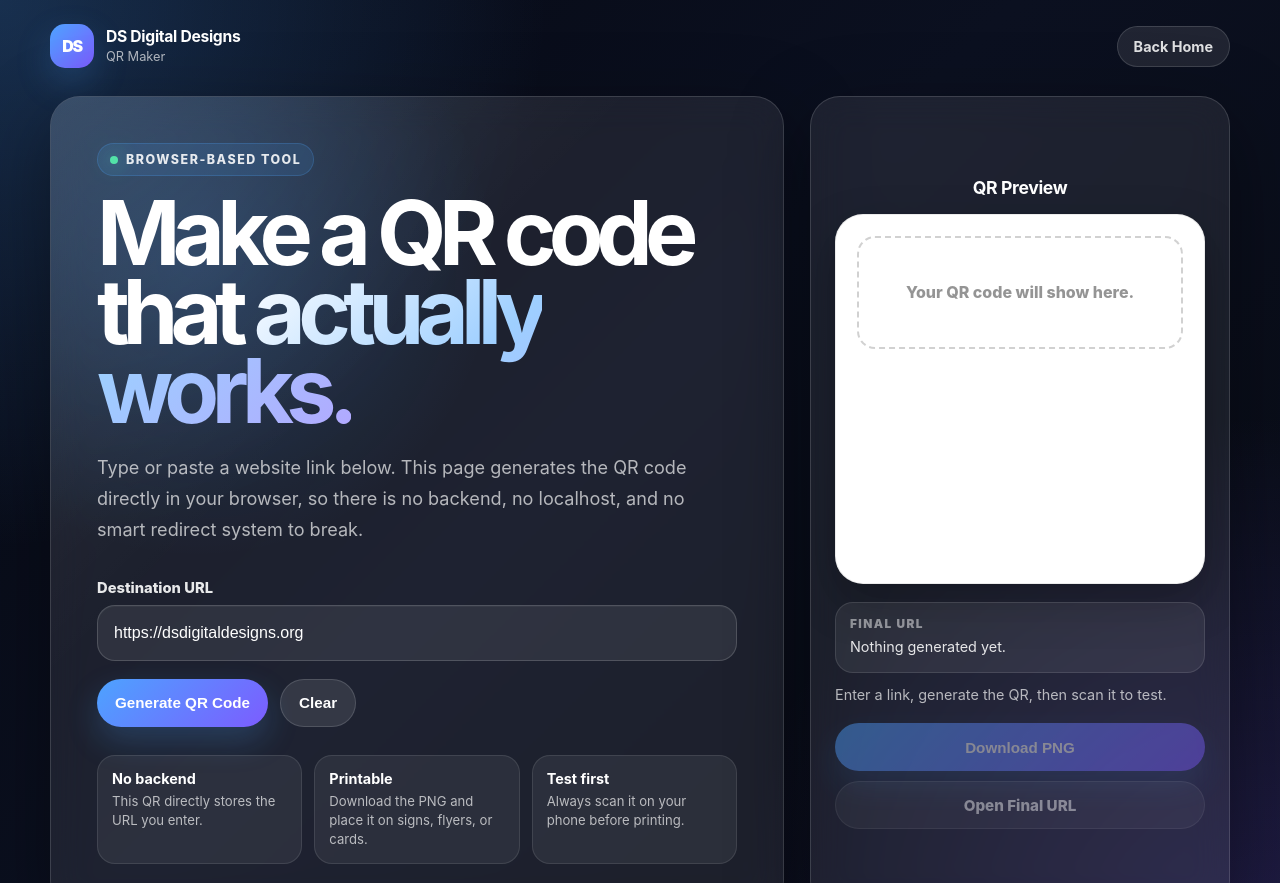
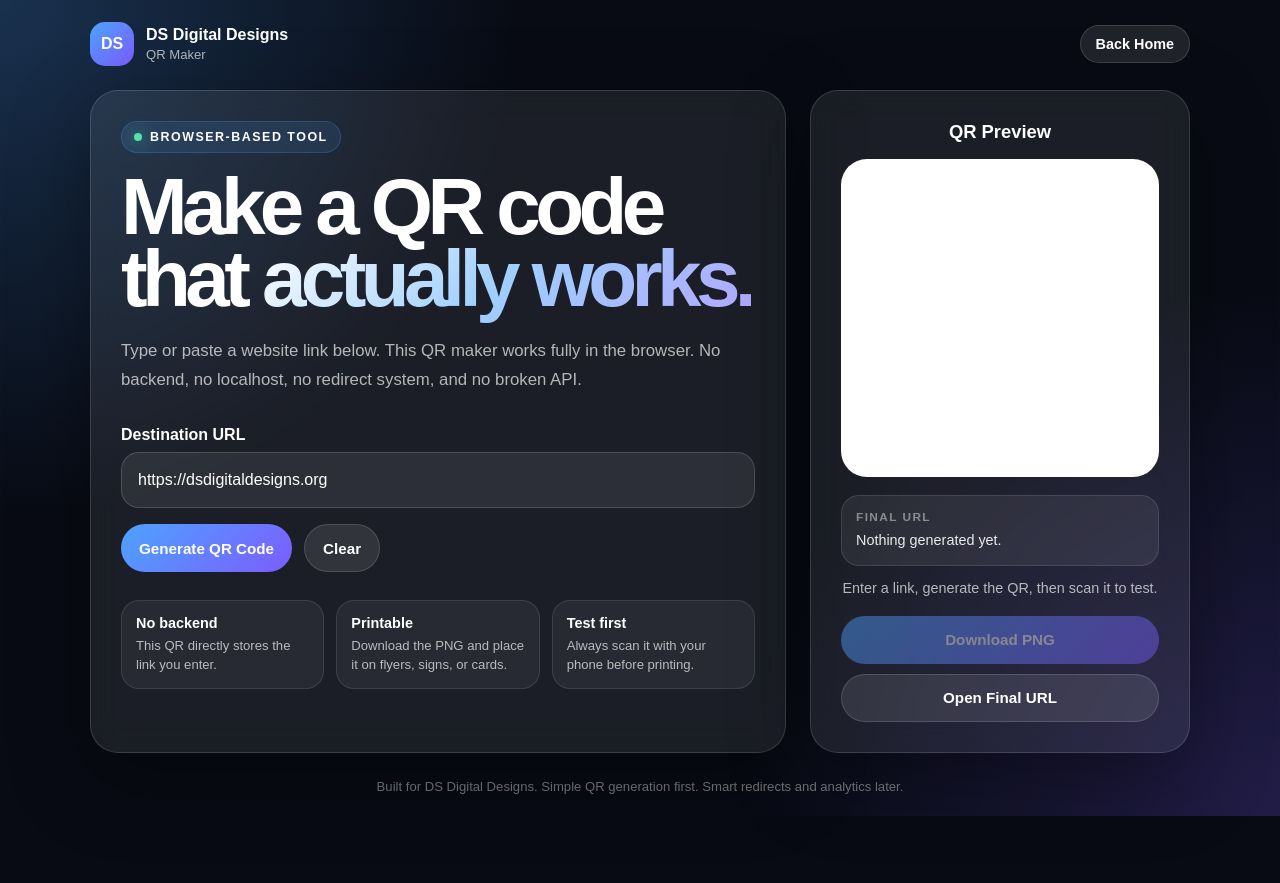
Before and after one commit to dylanmsprouse3455/DS-digital, a plain HTML site: page qr/index.html in a window 1280 px wide. Shown: the top 883 px of the page. After the commit the page ends 816 px from the top, so only its background shows below. Drawn offline with Linux system fonts and the light colour scheme; a script that the page names is missing.

Commit message:
Update index.html

```diff
--- a/qr/index.html
+++ b/qr/index.html
@@ -6,65 +6,45 @@
 
   <title>QR Maker | DS Digital Designs</title>
 
-  <!-- Client-side QR generator. No backend needed. -->
-  <script src="https://cdn.jsdelivr.net/npm/qrcode@1.5.3/build/qrcode.min.js"></script>
+  <!-- Working browser-only QR library -->
+  <script src="https://cdnjs.cloudflare.com/ajax/libs/qrcodejs/1.0.0/qrcode.min.js"></script>
 
   <style>
     :root {
       --bg: #080b14;
-      --bg-soft: #101626;
       --card: rgba(255, 255, 255, 0.08);
-      --card-strong: rgba(255, 255, 255, 0.12);
       --border: rgba(255, 255, 255, 0.14);
       --text: #ffffff;
       --muted: rgba(255, 255, 255, 0.68);
-      --muted-2: rgba(255, 255, 255, 0.48);
       --accent: #4da3ff;
-      --accent-2: #7c5cff;
+      --accent2: #7c5cff;
       --success: #53e2a8;
       --danger: #ff5c7a;
-      --shadow: 0 24px 80px rgba(0, 0, 0, 0.38);
     }
 
     * {
       box-sizing: border-box;
     }
 
-    html {
-      scroll-behavior: smooth;
-    }
-
     body {
       margin: 0;
       min-height: 100vh;
-      font-family: Inter, ui-sans-serif, system-ui, -apple-system, BlinkMacSystemFont, "Segoe UI", Arial, sans-serif;
+      font-family: Arial, Helvetica, sans-serif;
       color: var(--text);
       background:
         radial-gradient(circle at top left, rgba(77, 163, 255, 0.25), transparent 34%),
         radial-gradient(circle at bottom right, rgba(124, 92, 255, 0.22), transparent 35%),
-        linear-gradient(135deg, #060914 0%, #0b1020 45%, #080b14 100%);
-      padding: 0;
-    }
-
-    a {
-      color: inherit;
-    }
-
-    .page {
-      width: 100%;
-      min-height: 100vh;
-      padding: 24px;
-      display: flex;
-      flex-direction: column;
+        #080b14;
+      padding: 22px;
     }
 
     .nav {
       width: 100%;
-      max-width: 1180px;
-      margin: 0 auto 28px;
+      max-width: 1100px;
+      margin: 0 auto 24px;
       display: flex;
+      justify-content: space-between;
       align-items: center;
-      justify-content: space-between;
       gap: 16px;
     }
 
@@ -73,93 +53,60 @@
       align-items: center;
       gap: 12px;
       text-decoration: none;
+      color: white;
     }
 
     .brand-mark {
       width: 44px;
       height: 44px;
       border-radius: 15px;
+      background: linear-gradient(135deg, var(--accent), var(--accent2));
       display: grid;
       place-items: center;
-      background: linear-gradient(135deg, var(--accent), var(--accent-2));
-      box-shadow: 0 14px 35px rgba(77, 163, 255, 0.22);
-      font-weight: 950;
-      color: #fff;
-      letter-spacing: -0.08em;
-    }
-
-    .brand-text {
-      display: flex;
-      flex-direction: column;
-      line-height: 1.1;
+      font-weight: 900;
     }
 
     .brand-text strong {
-      font-size: 0.98rem;
-      letter-spacing: -0.02em;
+      display: block;
+      font-size: 1rem;
     }
 
     .brand-text span {
-      margin-top: 4px;
+      display: block;
       color: var(--muted);
-      font-size: 0.8rem;
+      font-size: 0.82rem;
+      margin-top: 3px;
     }
 
     .home-link {
+      color: white;
       text-decoration: none;
-      padding: 11px 16px;
+      padding: 10px 15px;
       border-radius: 999px;
-      background: rgba(255, 255, 255, 0.09);
+      background: rgba(255,255,255,0.1);
       border: 1px solid var(--border);
-      color: rgba(255, 255, 255, 0.86);
+      font-weight: 700;
       font-size: 0.9rem;
-      font-weight: 750;
-      transition: transform 0.18s ease, background 0.18s ease;
-    }
-
-    .home-link:hover {
-      transform: translateY(-2px);
-      background: rgba(255, 255, 255, 0.13);
     }
 
     .wrap {
       width: 100%;
-      max-width: 1180px;
-      margin: auto;
+      max-width: 1100px;
+      margin: 0 auto;
       display: grid;
-      grid-template-columns: minmax(0, 1fr) 420px;
-      gap: 26px;
+      grid-template-columns: 1fr 380px;
+      gap: 24px;
       align-items: stretch;
     }
 
     .panel {
       background: var(--card);
       border: 1px solid var(--border);
-      border-radius: 30px;
-      box-shadow: var(--shadow);
-      backdrop-filter: blur(18px);
-      -webkit-backdrop-filter: blur(18px);
-      overflow: hidden;
-    }
-
-    .main-panel {
-      padding: clamp(24px, 5vw, 46px);
-      position: relative;
-    }
-
-    .main-panel::before {
-      content: "";
-      position: absolute;
-      inset: 0;
-      background:
-        linear-gradient(135deg, rgba(255, 255, 255, 0.08), transparent 38%),
-        radial-gradient(circle at 20% 20%, rgba(77, 163, 255, 0.18), transparent 34%);
-      pointer-events: none;
-    }
-
-    .main-inner {
-      position: relative;
-      z-index: 1;
+      border-radius: 28px;
+      padding: 30px;
+      backdrop-filter: blur(16px);
+      -webkit-backdrop-filter: blur(16px);
+      box-shadow: 0 24px 80px rgba(0,0,0,0.35);
     }
 
     .eyebrow {
@@ -171,90 +118,78 @@
       border-radius: 999px;
       background: rgba(77, 163, 255, 0.12);
       border: 1px solid rgba(77, 163, 255, 0.22);
-      color: rgba(255, 255, 255, 0.88);
       font-size: 0.78rem;
-      font-weight: 850;
+      font-weight: 800;
       letter-spacing: 0.12em;
       text-transform: uppercase;
     }
 
-    .eyebrow-dot {
+    .dot {
       width: 8px;
       height: 8px;
-      border-radius: 999px;
+      border-radius: 99px;
       background: var(--success);
-      box-shadow: 0 0 20px rgba(83, 226, 168, 0.9);
+      box-shadow: 0 0 16px rgba(83,226,168,0.8);
     }
 
     h1 {
       margin: 0;
-      max-width: 760px;
-      font-size: clamp(2.4rem, 7vw, 5.6rem);
-      line-height: 0.88;
-      letter-spacing: -0.085em;
+      font-size: clamp(2.4rem, 7vw, 5rem);
+      line-height: 0.9;
+      letter-spacing: -0.07em;
     }
 
-    .gradient-text {
-      background: linear-gradient(135deg, #ffffff, #9ecfff 50%, #b2a7ff);
+    .gradient {
+      background: linear-gradient(135deg, #fff, #9ecfff, #b2a7ff);
       -webkit-background-clip: text;
       background-clip: text;
       color: transparent;
     }
 
     .lead {
-      max-width: 650px;
       margin: 22px 0 0;
+      max-width: 640px;
       color: var(--muted);
-      font-size: clamp(1rem, 2vw, 1.13rem);
       line-height: 1.7;
+      font-size: 1.05rem;
     }
 
     .form {
-      margin-top: 34px;
-      display: grid;
-      gap: 16px;
-    }
-
-    .field {
-      display: grid;
-      gap: 8px;
+      margin-top: 32px;
     }
 
     label {
-      color: rgba(255, 255, 255, 0.9);
-      font-size: 0.92rem;
+      display: block;
+      margin-bottom: 8px;
       font-weight: 800;
     }
 
     input {
       width: 100%;
       min-height: 56px;
-      border: 1px solid rgba(255, 255, 255, 0.16);
       border-radius: 18px;
-      outline: none;
-      background: rgba(255, 255, 255, 0.08);
-      color: #fff;
+      border: 1px solid rgba(255,255,255,0.16);
+      background: rgba(255,255,255,0.08);
+      color: white;
       padding: 0 16px;
       font-size: 1rem;
-      box-shadow: inset 0 1px 0 rgba(255, 255, 255, 0.04);
-      transition: border-color 0.18s ease, box-shadow 0.18s ease, background 0.18s ease;
+      outline: none;
     }
 
     input::placeholder {
-      color: rgba(255, 255, 255, 0.38);
+      color: rgba(255,255,255,0.4);
     }
 
     input:focus {
-      border-color: rgba(77, 163, 255, 0.8);
-      background: rgba(255, 255, 255, 0.105);
-      box-shadow: 0 0 0 5px rgba(77, 163, 255, 0.12);
+      border-color: rgba(77,163,255,0.8);
+      box-shadow: 0 0 0 5px rgba(77,163,255,0.12);
     }
 
-    .button-row {
+    .buttons {
       display: flex;
+      gap: 12px;
       flex-wrap: wrap;
-      gap: 12px;
-      margin-top: 2px;
+      margin-top: 16px;
     }
 
     button,
@@ -263,55 +198,38 @@
       border: 0;
       border-radius: 999px;
       padding: 0 18px;
+      cursor: pointer;
+      font-weight: 850;
+      font-size: 0.95rem;
+      text-decoration: none;
       display: inline-flex;
       align-items: center;
       justify-content: center;
-      gap: 9px;
-      cursor: pointer;
-      font-size: 0.95rem;
-      font-weight: 850;
-      text-decoration: none;
-      transition: transform 0.18s ease, opacity 0.18s ease, background 0.18s ease;
-      user-select: none;
-    }
-
-    button:hover,
-    .button:hover {
-      transform: translateY(-2px);
-      opacity: 0.94;
-    }
-
-    button:disabled,
-    .button[aria-disabled="true"] {
-      opacity: 0.45;
-      cursor: not-allowed;
-      transform: none;
     }
 
     .primary {
-      background: linear-gradient(135deg, var(--accent), var(--accent-2));
-      color: #fff;
-      box-shadow: 0 14px 32px rgba(77, 163, 255, 0.22);
+      background: linear-gradient(135deg, var(--accent), var(--accent2));
+      color: white;
     }
 
     .secondary {
-      background: rgba(255, 255, 255, 0.1);
-      color: #fff;
-      border: 1px solid rgba(255, 255, 255, 0.14);
+      background: rgba(255,255,255,0.1);
+      border: 1px solid rgba(255,255,255,0.14);
+      color: white;
     }
 
     .notes {
       margin-top: 28px;
       display: grid;
-      grid-template-columns: repeat(3, minmax(0, 1fr));
+      grid-template-columns: repeat(3, 1fr);
       gap: 12px;
     }
 
     .note {
       padding: 14px;
       border-radius: 18px;
-      background: rgba(255, 255, 255, 0.065);
-      border: 1px solid rgba(255, 255, 255, 0.1);
+      background: rgba(255,255,255,0.06);
+      border: 1px solid rgba(255,255,255,0.1);
     }
 
     .note strong {
@@ -321,87 +239,86 @@
     }
 
     .note span {
-      display: block;
       color: var(--muted);
       font-size: 0.82rem;
       line-height: 1.45;
     }
 
     .preview-panel {
-      padding: 24px;
-      display: flex;
-      flex-direction: column;
-      justify-content: center;
+      text-align: center;
     }
 
     .preview-title {
       margin: 0 0 16px;
-      text-align: center;
-      font-size: 1.1rem;
-      letter-spacing: -0.02em;
+      font-size: 1.15rem;
     }
 
     .qr-frame {
       width: 100%;
       aspect-ratio: 1 / 1;
-      border-radius: 28px;
+      border-radius: 26px;
       background: #ffffff;
       padding: 22px;
       display: grid;
       place-items: center;
-      box-shadow:
-        inset 0 0 0 1px rgba(0, 0, 0, 0.08),
-        0 18px 45px rgba(0, 0, 0, 0.28);
+      margin-bottom: 18px;
     }
 
-    #qrCanvas {
+    #qrcode {
+      width: 100%;
+      height: 100%;
+      display: grid;
+      place-items: center;
+    }
+
+    #qrcode img,
+    #qrcode canvas {
       width: 100% !important;
       height: auto !important;
       display: block;
     }
 
-    .empty-qr {
+    .empty {
+      color: rgba(0,0,0,0.45);
+      border: 2px dashed rgba(0,0,0,0.18);
+      border-radius: 18px;
       width: 100%;
       height: 100%;
-      border-radius: 18px;
       display: grid;
       place-items: center;
-      border: 2px dashed rgba(0, 0, 0, 0.18);
-      color: rgba(0, 0, 0, 0.42);
-      text-align: center;
-      padding: 18px;
-      font-weight: 850;
-      line-height: 1.35;
+      padding: 20px;
+      font-weight: 800;
     }
 
     .result {
-      margin-top: 18px;
+      margin-top: 16px;
       padding: 14px;
       border-radius: 18px;
-      background: rgba(255, 255, 255, 0.07);
-      border: 1px solid rgba(255, 255, 255, 0.11);
+      background: rgba(255,255,255,0.07);
+      border: 1px solid rgba(255,255,255,0.11);
       overflow-wrap: anywhere;
+      text-align: left;
     }
 
-    .result-label {
+    .result span {
       display: block;
-      margin-bottom: 6px;
-      color: var(--muted-2);
+      color: rgba(255,255,255,0.45);
       font-size: 0.74rem;
       font-weight: 900;
       letter-spacing: 0.12em;
       text-transform: uppercase;
+      margin-bottom: 6px;
     }
 
     #finalUrl {
-      color: rgba(255, 255, 255, 0.88);
+      color: rgba(255,255,255,0.9);
       font-size: 0.9rem;
       line-height: 1.45;
     }
 
     .status {
+      margin-top: 12px;
       min-height: 22px;
-      margin-top: 12px;
       color: var(--muted);
       font-size: 0.9rem;
       line-height: 1.4;
@@ -416,31 +333,36 @@
     }
 
     .preview-actions {
-      margin-top: 16px;
       display: grid;
       gap: 10px;
+      margin-top: 16px;
     }
 
-    .full {
+    .preview-actions button,
+    .preview-actions a {
       width: 100%;
     }
 
-    .footer {
-      width: 100%;
-      max-width: 1180px;
-      margin: 28px auto 0;
-      color: rgba(255, 255, 255, 0.45);
-      font-size: 0.82rem;
-      text-align: center;
+    button:disabled {
+      opacity: 0.45;
+      cursor: not-allowed;
     }
 
-    @media (max-width: 920px) {
+    .footer {
+      max-width: 1100px;
+      margin: 26px auto 0;
+      color: rgba(255,255,255,0.45);
+      text-align: center;
+      font-size: 0.82rem;
+    }
+
+    @media (max-width: 900px) {
       .wrap {
         grid-template-columns: 1fr;
       }
 
       .preview-panel {
-        max-width: 500px;
+        max-width: 480px;
         width: 100%;
         margin: 0 auto;
       }
@@ -451,59 +373,34 @@
     }
 
     @media (max-width: 560px) {
-      .page {
+      body {
         padding: 16px;
-      }
-
-      .nav {
-        align-items: flex-start;
-      }
-
-      .brand-mark {
-        width: 40px;
-        height: 40px;
       }
 
       .brand-text span {
         display: none;
       }
 
-      .home-link {
-        padding: 10px 13px;
-        font-size: 0.82rem;
-      }
-
-      .main-panel,
-      .preview-panel {
+      .panel {
+        padding: 24px;
         border-radius: 24px;
       }
 
-      .main-panel {
-        padding: 24px;
-      }
-
-      .button-row {
+      .buttons {
         display: grid;
-        grid-template-columns: 1fr;
       }
 
       button,
       .button {
         width: 100%;
       }
-
-      .qr-frame {
-        border-radius: 24px;
-        padding: 18px;
-      }
     }
   </style>
 </head>
 
 <body>
-  <main class="page">
-    <nav class="nav" aria-label="Main navigation">
-      <a class="brand" href="../index.html" aria-label="Back to DS Digital Designs homepage">
+  <nav class="nav">
+    <a class="brand" href="../index.html">
       <div class="brand-mark">DS</div>
       <div class="brand-text">
         <strong>DS Digital Designs</strong>
@@ -514,27 +411,26 @@
     <a class="home-link" href="../index.html">Back Home</a>
   </nav>
 
-    <section class="wrap">
-      <div class="panel main-panel">
-        <div class="main-inner">
+  <main class="wrap">
+    <section class="panel">
       <p class="eyebrow">
-            <span class="eyebrow-dot"></span>
+        <span class="dot"></span>
         Browser-Based Tool
       </p>
 
       <h1>
         Make a QR code that
-            <span class="gradient-text">actually works.</span>
+        <span class="gradient">actually works.</span>
       </h1>
 
       <p class="lead">
-            Type or paste a website link below. This page generates the QR code directly in your browser,
-            so there is no backend, no localhost, and no smart redirect system to break.
+        Type or paste a website link below. This QR maker works fully in the browser.
+        No backend, no localhost, no redirect system, and no broken API.
       </p>
 
       <form class="form" id="qrForm">
-            <div class="field">
         <label for="urlInput">Destination URL</label>
+
         <input
           id="urlInput"
           type="text"
@@ -543,50 +439,42 @@
           placeholder="example.com or https://example.com"
           value="https://dsdigitaldesigns.org"
         />
-            </div>
 
-            <div class="button-row">
-              <button class="primary" type="submit">
-                Generate QR Code
-              </button>
-
-              <button class="secondary" type="button" id="clearBtn">
-                Clear
-              </button>
+        <div class="buttons">
+          <button class="primary" type="submit">Generate QR Code</button>
+          <button class="secondary" type="button" id="clearBtn">Clear</button>
         </div>
       </form>
 
-          <div class="notes" aria-label="QR code notes">
+      <div class="notes">
         <div class="note">
           <strong>No backend</strong>
-              <span>This QR directly stores the URL you enter.</span>
+          <span>This QR directly stores the link you enter.</span>
         </div>
 
         <div class="note">
           <strong>Printable</strong>
-              <span>Download the PNG and place it on signs, flyers, or cards.</span>
+          <span>Download the PNG and place it on flyers, signs, or cards.</span>
         </div>
 
         <div class="note">
           <strong>Test first</strong>
-              <span>Always scan it on your phone before printing.</span>
+          <span>Always scan it with your phone before printing.</span>
         </div>
       </div>
+    </section>
+
+    <aside class="panel preview-panel">
+      <h2 class="preview-title">QR Preview</h2>
+
+      <div class="qr-frame">
+        <div id="qrcode">
+          <div class="empty">Your QR code will show here.</div>
         </div>
       </div>
 
-      <aside class="panel preview-panel" aria-label="QR preview">
-        <h2 class="preview-title">QR Preview</h2>
-
-        <div class="qr-frame" id="qrFrame">
-          <div class="empty-qr" id="emptyQr">
-            Your QR code will show here.
-          </div>
-          <canvas id="qrCanvas" hidden></canvas>
-        </div>
-
       <div class="result">
-          <span class="result-label">Final URL</span>
+        <span>Final URL</span>
         <div id="finalUrl">Nothing generated yet.</div>
       </div>
 
@@ -595,27 +483,25 @@
       </div>
 
       <div class="preview-actions">
-          <button class="primary full" type="button" id="downloadBtn" disabled>
+        <button class="primary" type="button" id="downloadBtn" disabled>
           Download PNG
         </button>
 
-          <a class="button secondary full" id="openBtn" href="#" target="_blank" rel="noopener noreferrer" aria-disabled="true">
+        <a class="button secondary" id="openBtn" href="#" target="_blank" rel="noopener noreferrer">
           Open Final URL
         </a>
       </div>
     </aside>
-    </section>
+  </main>
 
   <footer class="footer">
     Built for DS Digital Designs. Simple QR generation first. Smart redirects and analytics later.
   </footer>
-  </main>
 
   <script>
     const form = document.getElementById("qrForm");
     const urlInput = document.getElementById("urlInput");
-    const canvas = document.getElementById("qrCanvas");
-    const emptyQr = document.getElementById("emptyQr");
+    const qrcodeBox = document.getElementById("qrcode");
     const finalUrl = document.getElementById("finalUrl");
     const statusText = document.getElementById("statusText");
     const downloadBtn = document.getElementById("downloadBtn");
@@ -627,9 +513,7 @@
     function normalizeUrl(value) {
       let url = value.trim();
 
-      if (!url) {
-        return "";
-      }
+      if (!url) return "";
 
       if (!/^https?:\/\//i.test(url)) {
         url = "https://" + url;
@@ -638,11 +522,11 @@
       return url;
     }
 
-    function isProbablyValidUrl(url) {
+    function isValidUrl(url) {
       try {
         const parsed = new URL(url);
         return parsed.protocol === "http:" || parsed.protocol === "https:";
-      } catch {
+      } catch (error) {
         return false;
       }
     }
@@ -651,49 +535,46 @@
       statusText.textContent = message;
       statusText.className = "status";
 
-      if (type === "good") {
-        statusText.classList.add("good");
+      if (type === "good") statusText.classList.add("good");
+      if (type === "bad") statusText.classList.add("bad");
     }
 
-      if (type === "bad") {
-        statusText.classList.add("bad");
-      }
-    }
+    function generateQr(url) {
+      qrcodeBox.innerHTML = "";
 
-    function setOpenButton(url) {
-      openBtn.href = url || "#";
-
-      if (url) {
-        openBtn.setAttribute("aria-disabled", "false");
-      } else {
-        openBtn.setAttribute("aria-disabled", "true");
-      }
-    }
-
-    async function generateQr(url) {
-      const size = 1024;
-
-      await QRCode.toCanvas(canvas, url, {
-        width: size,
-        margin: 2,
-        color: {
-          dark: "#000000",
-          light: "#ffffff"
-        },
-        errorCorrectionLevel: "H"
+      new QRCode(qrcodeBox, {
+        text: url,
+        width: 900,
+        height: 900,
+        colorDark: "#000000",
+        colorLight: "#ffffff",
+        correctLevel: QRCode.CorrectLevel.H
       });
-
-      canvas.hidden = false;
-      emptyQr.hidden = true;
 
       currentUrl = url;
       finalUrl.textContent = url;
+      openBtn.href = url;
       downloadBtn.disabled = false;
-      setOpenButton(url);
-      setStatus("QR code generated. Scan it before printing.", "good");
+
+      setStatus("QR generated. Scan it before printing.", "good");
     }
 
-    form.addEventListener("submit", async (event) => {
+    function getQrImageData() {
+      const img = qrcodeBox.querySelector("img");
+      const canvas = qrcodeBox.querySelector("canvas");
+
+      if (canvas) {
+        return canvas.toDataURL("image/png");
+      }
+
+      if (img) {
+        return img.src;
+      }
+
+      return null;
+    }
+
+    form.addEventListener("submit", function (event) {
       event.preventDefault();
 
       const url = normalizeUrl(urlInput.value);
@@ -703,27 +584,23 @@
         return;
       }
 
-      if (!isProbablyValidUrl(url)) {
+      if (!isValidUrl(url)) {
         finalUrl.textContent = url;
         setStatus("That does not look like a valid URL.", "bad");
         return;
       }
 
-      try {
-        await generateQr(url);
-      } catch (error) {
-        console.error(error);
-        setStatus("QR failed to generate. Check the URL and try again.", "bad");
-      }
+      generateQr(url);
     });
 
-    downloadBtn.addEventListener("click", () => {
-      if (!currentUrl) {
+    downloadBtn.addEventListener("click", function () {
+      const imageData = getQrImageData();
+
+      if (!imageData || !currentUrl) {
         setStatus("Generate a QR code first.", "bad");
         return;
       }
 
-      const link = document.createElement("a");
       const cleanName = currentUrl
         .replace(/^https?:\/\//i, "")
         .replace(/[^a-z0-9]+/gi, "-")
@@ -731,36 +608,38 @@
         .toLowerCase()
         .slice(0, 60) || "qr-code";
 
-      link.download = `ds-digital-qr-${cleanName}.png`;
-      link.href = canvas.toDataURL("image/png");
+      const link = document.createElement("a");
+      link.href = imageData;
+      link.download = "ds-digital-qr-" + cleanName + ".png";
+      document.body.appendChild(link);
       link.click();
+      document.body.removeChild(link);
 
-      setStatus("PNG downloaded. Test scan it before using it with a client.", "good");
+      setStatus("PNG downloaded. Test it before using it with a client.", "good");
     });
 
-    clearBtn.addEventListener("click", () => {
+    clearBtn.addEventListener("click", function () {
       urlInput.value = "";
+      qrcodeBox.innerHTML = '<div class="empty">Your QR code will show here.</div>';
+      finalUrl.textContent = "Nothing generated yet.";
       currentUrl = "";
-      finalUrl.textContent = "Nothing generated yet.";
+      openBtn.href = "#";
       downloadBtn.disabled = true;
-      setOpenButton("");
-      canvas.hidden = true;
-      emptyQr.hidden = false;
       setStatus("Cleared. Enter a new link to generate a QR code.");
       urlInput.focus();
     });
 
-    openBtn.addEventListener("click", (event) => {
+    openBtn.addEventListener("click", function (event) {
       if (!currentUrl) {
         event.preventDefault();
         setStatus("Generate a QR code first.", "bad");
       }
     });
 
-    window.addEventListener("load", () => {
+    window.addEventListener("load", function () {
       const startingUrl = normalizeUrl(urlInput.value);
 
-      if (startingUrl && isProbablyValidUrl(startingUrl)) {
+      if (startingUrl && isValidUrl(startingUrl)) {
         generateQr(startingUrl);
       }
     });
```
Lines whose indentation alone changed are shown as unchanged.
